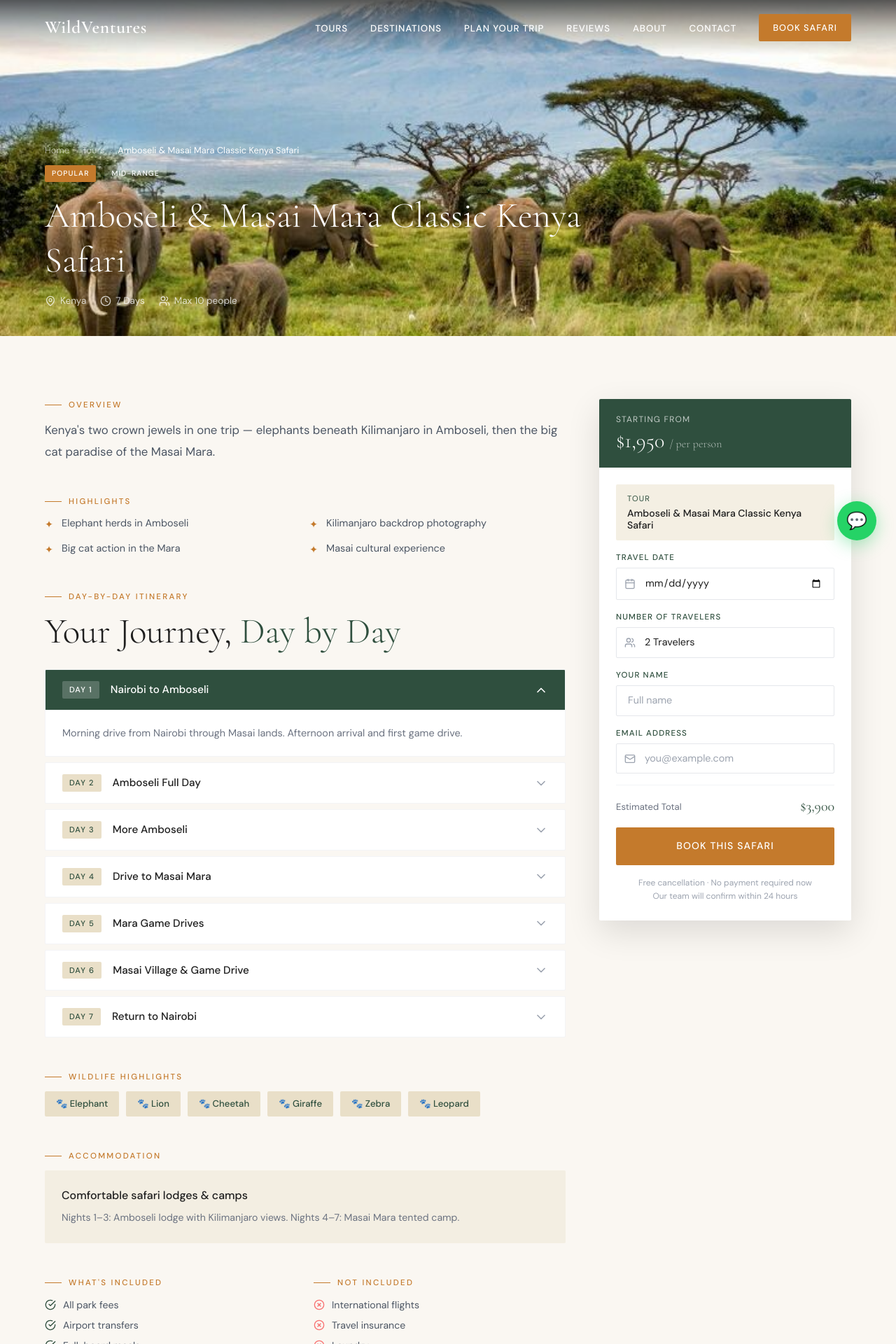
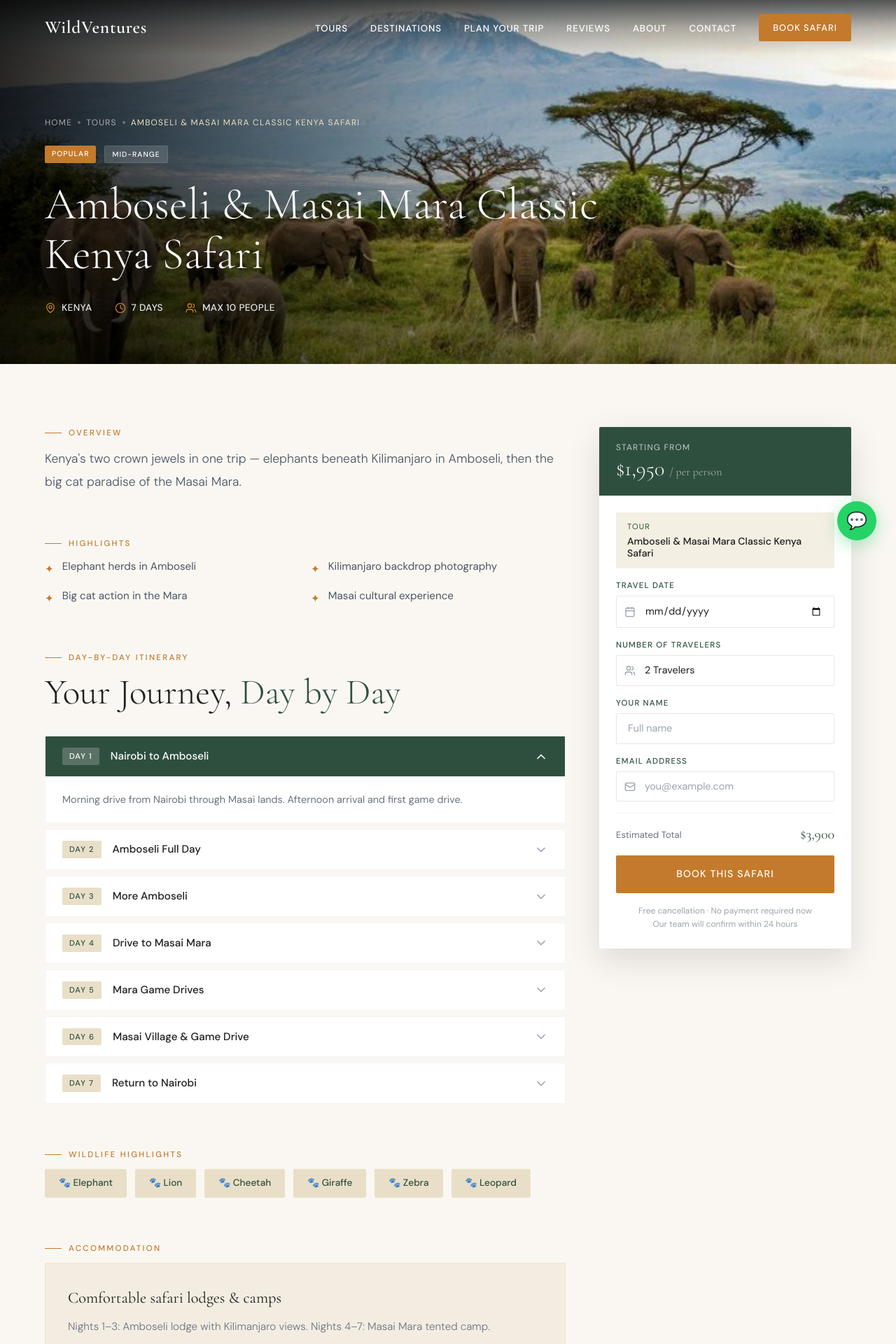
Before and after one commit to BarasaIan11/wildventures, a Next.js app: page /tours/amboseli-masai-mara-classic in a window 1280 px wide. Shown: the top 1920 px of the page at 70% size. Built offline with nearby package versions, Linux system fonts and the light colour scheme.

Commit message:
fix: fix the Next.js 15 Promise error

```diff
--- a/src/app/destinations/[slug]/page.jsx
+++ b/src/app/destinations/[slug]/page.jsx
@@ -10,39 +10,51 @@ import { getToursByDest } from "@/data/tours";
 export async function generateStaticParams() {
   return destinations.map((d) => ({ slug: d.slug }));
 }
+
+// FIX: params is a Promise
 export async function generateMetadata({ params }) {
-  const dest = getDestinationBySlug(params.slug);
+  const { slug } = await params;
+  const dest = getDestinationBySlug(slug);
   return { title: dest?.name || "Destination" };
 }
 
-export default function DestinationDetailPage({ params }) {
-  const dest = getDestinationBySlug(params.slug);
+// FIX: Component is async
+export default async function DestinationDetailPage({ params }) {
+  const { slug } = await params;
+  const dest = getDestinationBySlug(slug);
+
   if (!dest) notFound();
   const tours = getToursByDest(dest.slug);
 
   return (
     <>
-      {/* Hero */}
-      <div className="relative h-[60vh] min-h-[420px] flex items-end overflow-hidden">
+      {/* ── IMPROVED Hero */}
+      <div className="relative h-[65vh] min-h-[480px] flex items-center overflow-hidden bg-charcoal">
         <Image
           src={dest.heroImage}
           alt={dest.name}
           fill
-          className="object-cover brightness-55"
+          className="object-cover animate-hero-zoom"
           priority
         />
-        <div className="relative z-10 px-[5%] pb-10 pt-24">
-          <p className="text-white/55 text-[0.8rem] mb-2">
+
+        {/* IMAGE FIX: Directional gradient */}
+        <div className="absolute inset-0 bg-gradient-to-r from-black/85 via-black/20 to-transparent" />
+        <div className="absolute inset-0 bg-gradient-to-t from-black/40 via-transparent to-transparent" />
+
+        <div className="relative z-10 px-[5%] w-full max-w-7xl mx-auto pt-24">
+          <nav className="flex items-center gap-2 text-white/60 text-[0.75rem] uppercase tracking-widest mb-6">
             <Link
               href="/destinations"
-              className="hover:text-orange transition-colors"
+              className="hover:text-beige transition-colors"
             >
               Destinations
             </Link>
-            <span className="mx-2">·</span>
-            {dest.name}
-          </p>
-          <p className="text-orange text-[0.75rem] tracking-[0.15em] uppercase mb-2">
+            <span className="w-1 h-1 rounded-full bg-white/30" />
+            <span className="text-beige">{dest.name}</span>
+          </nav>
+
+          <p className="text-orange text-[0.8rem] tracking-[0.2em] uppercase font-semibold mb-3">
             {dest.tagline}
           </p>
           <h1 className="font-serif text-[clamp(2.5rem,6vw,5rem)] font-light text-white leading-tight">
@@ -52,55 +64,54 @@ export default function DestinationDetailPage({ params }) {
       </div>
 
       <section className="section-pad">
-        <div className="grid grid-cols-1 lg:grid-cols-[1fr_320px] gap-12">
-          {/* Main */}
-          <div className="space-y-10">
+        <div className="grid grid-cols-1 lg:grid-cols-[1fr_320px] gap-16 max-w-7xl mx-auto">
+          {/* Main Content (Logic preserved) */}
+          <div className="space-y-12">
             <div>
               <p className="section-label">About {dest.name}</p>
-              <p className="text-[1.05rem] text-gray-600 leading-[1.85]">
+              <p className="text-[1.1rem] text-gray-600 leading-[1.85] font-light">
                 {dest.description}
               </p>
             </div>
 
-            {/* Info cards */}
-            <div className="grid grid-cols-1 sm:grid-cols-2 gap-4">
-              <div className="bg-beige/40 rounded-sm p-5">
-                <div className="flex items-center gap-2 text-green font-medium mb-2">
-                  <Calendar className="w-4 h-4" /> Best Time to Visit
+            <div className="grid grid-cols-1 sm:grid-cols-2 gap-6">
+              <div className="bg-beige/40 rounded-sm p-6 border border-beige/60">
+                <div className="flex items-center gap-2 text-green font-semibold uppercase tracking-wider text-[0.75rem] mb-3">
+                  <Calendar className="w-4 h-4 text-orange" /> Best Time to
+                  Visit
                 </div>
-                <p className="text-[0.9rem] text-gray-600">{dest.bestTime}</p>
+                <p className="text-[1rem] text-charcoal">{dest.bestTime}</p>
               </div>
-              <div className="bg-beige/40 rounded-sm p-5">
-                <div className="flex items-center gap-2 text-green font-medium mb-2">
-                  <Thermometer className="w-4 h-4" /> Climate
+              <div className="bg-beige/40 rounded-sm p-6 border border-beige/60">
+                <div className="flex items-center gap-2 text-green font-semibold uppercase tracking-wider text-[0.75rem] mb-3">
+                  <Thermometer className="w-4 h-4 text-orange" /> Climate
                 </div>
-                <p className="text-[0.9rem] text-gray-600">{dest.climate}</p>
+                <p className="text-[1rem] text-charcoal">{dest.climate}</p>
               </div>
             </div>
 
-            {/* Highlights */}
+            {/* Rest of content sections... */}
             <div>
               <p className="section-label">Must-See Highlights</p>
-              <ul className="grid grid-cols-1 sm:grid-cols-2 gap-3">
+              <ul className="grid grid-cols-1 sm:grid-cols-2 gap-4">
                 {dest.highlights.map((h) => (
                   <li
                     key={h}
-                    className="flex items-start gap-2.5 text-[0.9rem] text-gray-600"
+                    className="flex items-start gap-3 text-[0.95rem] text-gray-600"
                   >
-                    <span className="text-orange mt-0.5">✦</span> {h}
+                    <span className="text-orange mt-1">✦</span> {h}
                   </li>
                 ))}
               </ul>
             </div>
 
-            {/* Wildlife */}
             <div>
               <p className="section-label">Wildlife You May See</p>
-              <div className="flex flex-wrap gap-2">
+              <div className="flex flex-wrap gap-3">
                 {dest.wildlife.map((w) => (
                   <span
                     key={w}
-                    className="bg-beige text-green text-[0.82rem] px-4 py-2 rounded-sm font-medium"
+                    className="bg-beige text-green text-[0.85rem] px-5 py-2.5 rounded-sm font-medium"
                   >
                     🐾 {w}
                   </span>
@@ -109,37 +120,38 @@ export default function DestinationDetailPage({ params }) {
             </div>
           </div>
 
-          {/* Sidebar: CTA */}
-          <div className="space-y-5">
-            <div className="bg-green rounded-sm p-7 text-white">
-              <p className="font-serif text-[1.4rem] mb-3">
+          <aside className="space-y-6">
+            <div className="bg-green rounded-sm p-8 text-white shadow-card">
+              <p className="font-serif text-[1.6rem] leading-tight mb-4">
                 Ready to visit {dest.name}?
               </p>
-              <p className="text-white/65 text-[0.88rem] leading-relaxed mb-5">
+              <p className="text-white/70 text-[0.95rem] leading-relaxed mb-8 font-light">
                 Our specialists know {dest.name} intimately. Let us craft your
                 perfect itinerary.
               </p>
-              <Link href="/plan" className="btn btn-primary block text-center">
+              <Link
+                href="/plan"
+                className="btn btn-primary block text-center w-full py-5"
+              >
                 Plan My Trip
               </Link>
               <Link
                 href="/contact"
-                className="btn btn-outline-white block text-center mt-3"
+                className="btn btn-outline-white block text-center mt-4 w-full py-5"
               >
                 Talk to an Expert
               </Link>
             </div>
-          </div>
+          </aside>
         </div>
 
-        {/* Tours in this destination */}
         {tours.length > 0 && (
-          <div className="mt-16">
+          <div className="mt-24 max-w-7xl mx-auto">
             <p className="section-label">{dest.name} Safaris</p>
-            <h2 className="section-title mb-10">
+            <h2 className="section-title mb-12">
               Recommended <em>Tours</em> in {dest.name}
             </h2>
-            <div className="grid grid-cols-1 md:grid-cols-2 lg:grid-cols-3 gap-6">
+            <div className="grid grid-cols-1 md:grid-cols-2 lg:grid-cols-3 gap-8">
               {tours.map((t) => (
                 <TourCard key={t.id} tour={t} />
               ))}
--- a/src/app/tours/[slug]/page.jsx
+++ b/src/app/tours/[slug]/page.jsx
@@ -10,13 +10,19 @@ import { getTourBySlug, tours } from "@/data/tours";
 export async function generateStaticParams() {
   return tours.map((t) => ({ slug: t.slug }));
 }
+
+// FIX: params is now a Promise and must be awaited
 export async function generateMetadata({ params }) {
-  const tour = getTourBySlug(params.slug);
+  const { slug } = await params;
+  const tour = getTourBySlug(slug);
   return { title: tour?.title || "Tour Not Found" };
 }
 
-export default function TourDetailPage({ params }) {
-  const tour = getTourBySlug(params.slug);
+// FIX: Component is now async to await params
+export default async function TourDetailPage({ params }) {
+  const { slug } = await params;
+  const tour = getTourBySlug(slug);
+
   if (!tour) notFound();
 
   const related = tours
@@ -29,29 +35,35 @@ export default function TourDetailPage({ params }) {
 
   return (
     <>
-      {/* ── Hero Gallery */}
-      <div className="relative h-[60vh] min-h-[420px] flex items-end overflow-hidden">
+      {/* ── IMPROVED Hero Gallery */}
+      <div className="relative h-[65vh] min-h-[480px] flex items-center overflow-hidden bg-charcoal">
         <Image
           src={tour.heroImage}
           alt={tour.title}
           fill
-          className="object-cover brightness-60"
+          className="object-cover animate-hero-zoom"
           priority
         />
-        <div className="relative z-10 px-[5%] pb-10 pt-24 w-full">
+
+        {/* IMAGE FIX: Gradient replaces flat brightness filter */}
+        <div className="absolute inset-0 bg-gradient-to-r from-black/85 via-black/20 to-transparent" />
+        <div className="absolute inset-0 bg-gradient-to-t from-black/40 via-transparent to-transparent" />
+
+        <div className="relative z-10 px-[5%] w-full max-w-7xl mx-auto pt-24">
           {/* Breadcrumb */}
-          <p className="text-white/55 text-[0.8rem] mb-3">
-            <Link href="/" className="hover:text-orange transition-colors">
+          <nav className="flex items-center gap-2 text-white/60 text-[0.75rem] uppercase tracking-widest mb-6">
+            <Link href="/" className="hover:text-beige transition-colors">
               Home
             </Link>
-            <span className="mx-2">·</span>
-            <Link href="/tours" className="hover:text-orange transition-colors">
+            <span className="w-1 h-1 rounded-full bg-white/30" />
+            <Link href="/tours" className="hover:text-beige transition-colors">
               Tours
             </Link>
-            <span className="mx-2">·</span>
-            <span className="text-white">{tour.title}</span>
-          </p>
-          <div className="flex flex-wrap gap-3 mb-4">
+            <span className="w-1 h-1 rounded-full bg-white/30" />
+            <span className="text-beige">{tour.title}</span>
+          </nav>
+
+          <div className="flex flex-wrap gap-3 mb-6">
             {tour.badge && (
               <span
                 className={
@@ -61,73 +73,72 @@ export default function TourDetailPage({ params }) {
                 {tour.badge}
               </span>
             )}
-            <span className="badge bg-white/15 text-white">{tour.style}</span>
+            <span className="badge bg-white/15 text-white backdrop-blur-md border border-white/10">
+              {tour.style}
+            </span>
           </div>
-          <h1 className="font-serif text-[clamp(1.8rem,4vw,3.2rem)] font-light text-white leading-tight max-w-3xl">
+
+          <h1 className="font-serif text-[clamp(2.2rem,5vw,4rem)] font-light text-white leading-[1.1] max-w-4xl mb-8">
             {tour.title}
           </h1>
-          <div className="flex flex-wrap gap-5 mt-4 text-white/75 text-[0.85rem]">
-            <span className="flex items-center gap-1.5">
-              <MapPin className="w-4 h-4" />
+
+          <div className="flex flex-wrap gap-8 text-white/90 text-[0.85rem] font-medium tracking-wide uppercase">
+            <span className="flex items-center gap-2">
+              <MapPin className="w-4 h-4 text-orange" />
               {tour.destination}
             </span>
-            <span className="flex items-center gap-1.5">
-              <Clock className="w-4 h-4" />
+            <span className="flex items-center gap-2">
+              <Clock className="w-4 h-4 text-orange" />
               {tour.duration}
             </span>
-            <span className="flex items-center gap-1.5">
-              <Users className="w-4 h-4" />
+            <span className="flex items-center gap-2">
+              <Users className="w-4 h-4 text-orange" />
               Max {tour.maxGroup} people
             </span>
           </div>
         </div>
       </div>
 
-      {/* ── Main content + sticky sidebar */}
+      {/* ── Main content (Logic preserved) */}
       <div className="section-pad">
-        <div className="grid grid-cols-1 lg:grid-cols-[1fr_360px] gap-12 items-start">
-          {/* Left column */}
-          <div className="space-y-12">
-            {/* Overview */}
+        <div className="grid grid-cols-1 lg:grid-cols-[1fr_360px] gap-12 items-start max-w-7xl mx-auto">
+          <div className="space-y-16">
             <div>
               <p className="section-label">Overview</p>
-              <p className="text-[1.05rem] text-gray-600 leading-[1.8]">
+              <p className="text-[1.1rem] text-gray-600 leading-[1.85] font-light">
                 {tour.summary}
               </p>
             </div>
 
-            {/* Highlights */}
             <div>
               <p className="section-label">Highlights</p>
-              <ul className="grid grid-cols-1 sm:grid-cols-2 gap-3">
+              <ul className="grid grid-cols-1 sm:grid-cols-2 gap-4">
                 {tour.highlights.map((h) => (
                   <li
                     key={h}
-                    className="flex items-start gap-3 text-[0.9rem] text-gray-600"
+                    className="flex items-start gap-3 text-[0.95rem] text-gray-600"
                   >
-                    <span className="text-orange mt-0.5">✦</span> {h}
+                    <span className="text-orange mt-1">✦</span> {h}
                   </li>
                 ))}
               </ul>
             </div>
 
-            {/* Itinerary */}
             <div>
               <p className="section-label">Day-by-Day Itinerary</p>
-              <h2 className="section-title mb-6">
+              <h2 className="section-title mb-8">
                 Your Journey, <em>Day by Day</em>
               </h2>
               <ItineraryAccordion itinerary={tour.itinerary} />
             </div>
 
-            {/* Wildlife */}
             <div>
               <p className="section-label">Wildlife Highlights</p>
-              <div className="flex flex-wrap gap-2.5">
+              <div className="flex flex-wrap gap-3">
                 {tour.wildlife.map((w) => (
                   <span
                     key={w}
-                    className="bg-beige text-green text-[0.82rem] px-4 py-2 rounded-sm font-medium"
+                    className="bg-beige text-green text-[0.85rem] px-5 py-2.5 rounded-sm font-medium"
                   >
                     🐾 {w}
                   </span>
@@ -135,30 +146,29 @@ export default function TourDetailPage({ params }) {
               </div>
             </div>
 
-            {/* Accommodation */}
+            {/* Rest of components remain the same... */}
             <div>
               <p className="section-label">Accommodation</p>
-              <div className="bg-beige/40 rounded-sm p-6">
-                <h3 className="font-medium text-charcoal mb-2">
+              <div className="bg-beige/40 rounded-sm p-8 border border-beige/60">
+                <h3 className="font-serif text-[1.4rem] text-charcoal mb-3">
                   {tour.accommodation}
                 </h3>
-                <p className="text-[0.88rem] text-gray-500 leading-[1.7]">
+                <p className="text-[0.95rem] text-gray-500 leading-[1.7] font-light">
                   {tour.accommodationDetails}
                 </p>
               </div>
             </div>
 
-            {/* Included / Excluded */}
-            <div className="grid grid-cols-1 sm:grid-cols-2 gap-6">
+            <div className="grid grid-cols-1 sm:grid-cols-2 gap-8 pt-8 border-t border-beige">
               <div>
                 <p className="section-label">What's Included</p>
-                <ul className="space-y-2">
+                <ul className="space-y-3">
                   {tour.included.map((item) => (
                     <li
                       key={item}
-                      className="flex items-start gap-2.5 text-[0.88rem] text-gray-600"
+                      className="flex items-start gap-3 text-[0.9rem] text-gray-600"
                     >
-                      <CheckCircle className="w-4 h-4 text-green mt-0.5 flex-shrink-0" />
+                      <CheckCircle className="w-4 h-4 text-green mt-1 flex-shrink-0" />
                       {item}
                     </li>
                   ))}
@@ -166,78 +176,39 @@ export default function TourDetailPage({ params }) {
               </div>
               <div>
                 <p className="section-label">Not Included</p>
-                <ul className="space-y-2">
+                <ul className="space-y-3">
                   {tour.excluded.map((item) => (
                     <li
                       key={item}
-                      className="flex items-start gap-2.5 text-[0.88rem] text-gray-600"
+                      className="flex items-start gap-3 text-[0.9rem] text-gray-600"
                     >
-                      <XCircle className="w-4 h-4 text-red-400 mt-0.5 flex-shrink-0" />
+                      <XCircle className="w-4 h-4 text-red-400 mt-1 flex-shrink-0" />
                       {item}
                     </li>
                   ))}
                 </ul>
               </div>
             </div>
-
-            {/* Reviews */}
-            {tour.reviews.length > 0 && (
-              <div>
-                <p className="section-label">Guest Reviews</p>
-                <div className="space-y-4">
-                  {tour.reviews.map((r, i) => (
-                    <div
-                      key={i}
-                      className="bg-white shadow-card rounded-sm p-6"
-                    >
-                      <div className="flex items-center gap-3 mb-3">
-                        <div
-                          className="w-10 h-10 rounded-full flex items-center justify-center flex-shrink-0 border-2 border-beige"
-                          style={{ backgroundColor: r.color || "#2F4F3E" }}
-                        >
-                          <span className="text-white font-medium text-[0.75rem]">
-                            {r.initials ||
-                              r.name
-                                ?.split(" ")
-                                .map((n) => n[0])
-                                .join("")}
-                          </span>
-                        </div>
-                        <div>
-                          <p className="font-medium text-[0.9rem]">{r.name}</p>
-                          <p className="text-orange text-[0.8rem]">
-                            {"★".repeat(r.rating)}
-                          </p>
-                        </div>
-                      </div>
-                      <p className="font-serif italic text-[0.95rem] text-gray-600 leading-relaxed">
-                        "{r.comment}"
-                      </p>
-                    </div>
-                  ))}
-                </div>
-              </div>
-            )}
           </div>
 
-          {/* Right sidebar */}
-          <div>
+          <aside className="sticky top-28">
             <BookingWidget tourTitle={tour.title} price={tour.price} />
-          </div>
+          </aside>
         </div>
       </div>
 
-      {/* Related tours */}
       {related.length > 0 && (
-        <div className="section-pad bg-beige/40">
+        <div className="section-pad bg-beige/30">
+          <div className="max-w-7xl mx-auto">
             <p className="section-label">You May Also Like</p>
-          <h2 className="section-title mb-10">
+            <h2 className="section-title mb-12">
               Similar <em>Experiences</em>
             </h2>
-          <div className="grid grid-cols-1 md:grid-cols-2 gap-6">
+            <div className="grid grid-cols-1 md:grid-cols-2 gap-8">
               {related.map((t) => (
                 <TourCard key={t.id} tour={t} />
               ))}
+            </div>
           </div>
         </div>
       )}
--- a/src/components/layout/Footer.jsx
+++ b/src/components/layout/Footer.jsx
@@ -154,6 +154,10 @@ export default function Footer() {
         <p className="text-[0.78rem] text-white/30">
           © {new Date().getFullYear()} WildVentures. All rights reserved.
         </p>
+
+        <p className="text-[0.78rem] text-white/30">
+          Designed by{" Innovition Solutions"}
+        </p>
         <div className="flex gap-5 text-[0.78rem]">
           {["Privacy Policy", "Terms of Use", "Cookie Policy"].map((l) => (
             <a
```
Lines whose indentation alone changed are shown as unchanged.
